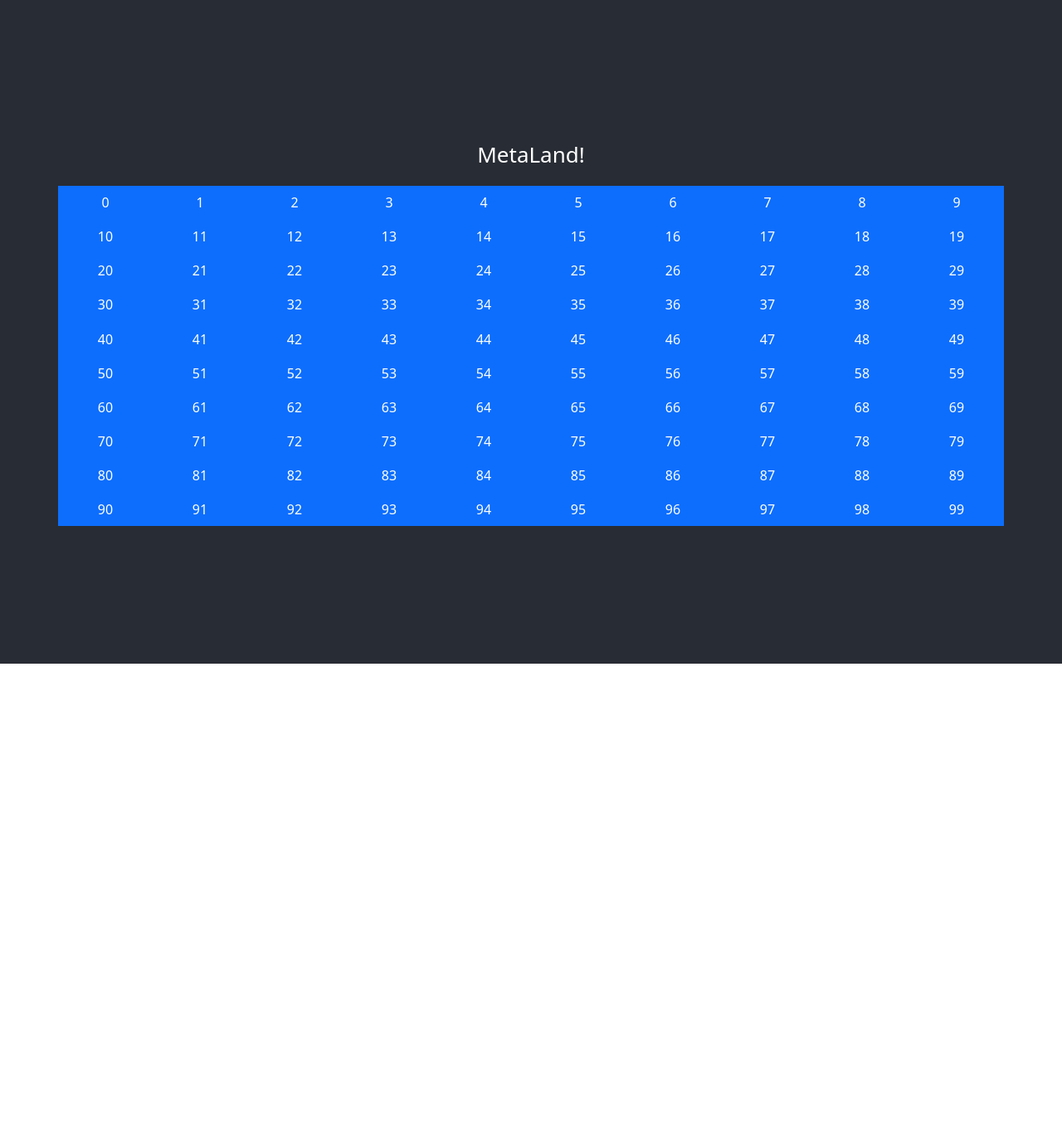
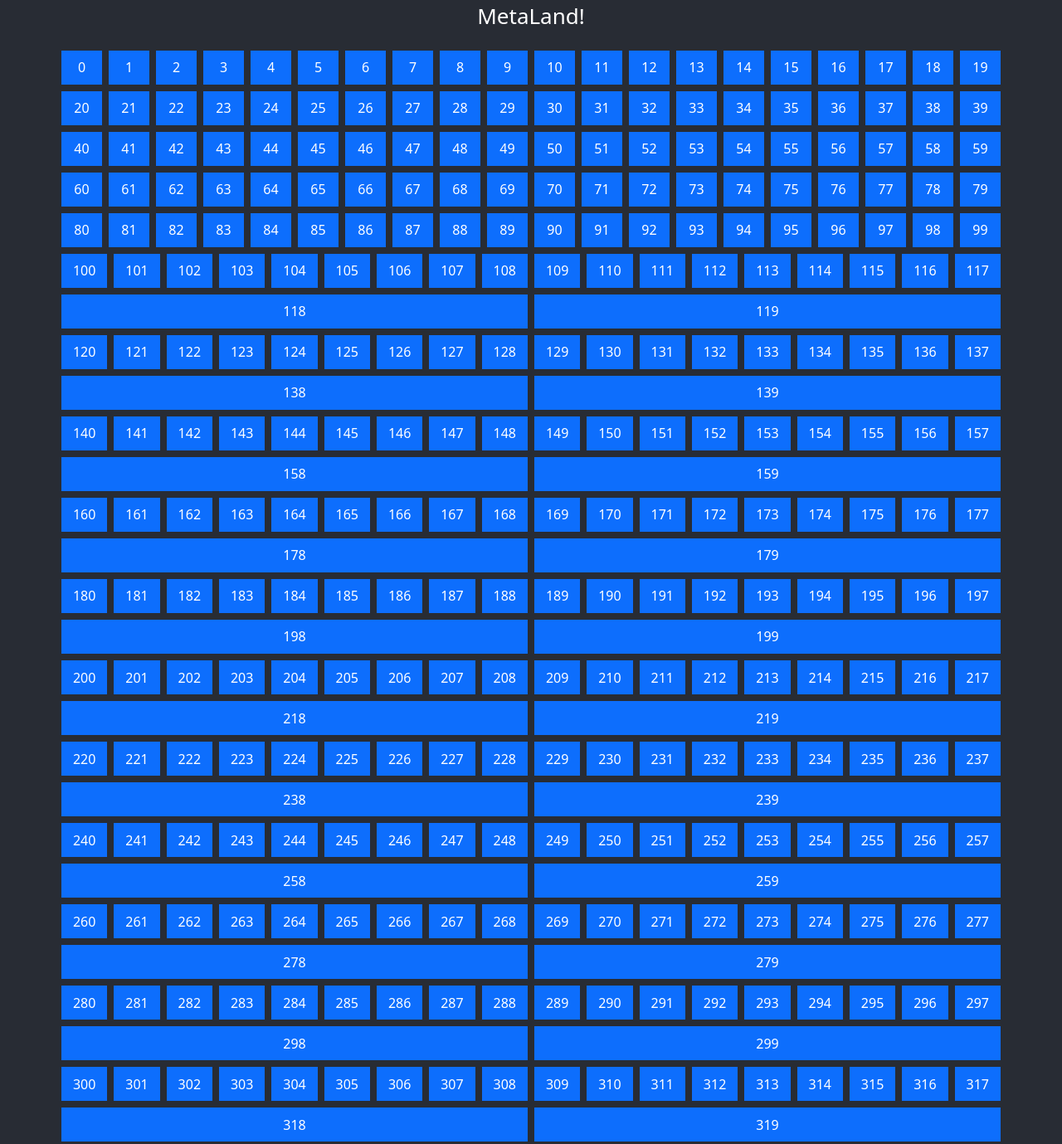
Before and after one commit to liorperlman/metaland-dapp, a React (Create React App) app: page / in a window 1280 px wide. Shown: the whole page at 83% size. Before the commit the page ends 800 px from the top, so only its background shows below. Built offline with nearby package versions, Linux system fonts and the light colour scheme.

Commit message:
extend map

```diff
--- a/src/components/Land.js
+++ b/src/components/Land.js
@@ -5,8 +5,8 @@
 
 export const ACTIONS = { AsOwned: 'setAsOwned', AsRoad: 'setAsRoad', AsPark: 'setAsPark', AsFree: 'setAsFree' }
 
-const roadArray = [11, 21, 31, 34, 41, 44, 51, 54, 61, 62, 63, 64, 65, 66, 67, 68, 76, 78, 86, 88, 98]
-const parkArray = [8, 9, 18, 19]
+const roadArray = [11, 21, 31, 34, 41, 44, 51, 54, 58, 59, 60, 61, 62, 63, 64, 65, 66, 67, 68, 76, 78, 86, 88, 98]
+const parkArray = [8, 9, 18, 19, 121, 122, 131, 132, 141, 142, 151, 152]
 
 const reducer = (land, action) => {
     switch (action.type) {
@@ -67,7 +67,7 @@
     return (
         <>
 
-            <Popup trigger={<Button className={`w-100 h-100 rounded-0 ${land.isDisabled}`} variant={land.color} style={{ outline: "none", boxShadow: "none"}} id={props.id} key={props.id}>
+            <Popup trigger={<Button className={`w-100 h-100 rounded-0 ${land.isDisabled}`} variant={land.color} style={{ outline: "none", boxShadow: "none" }} id={props.id} key={props.id}>
                 {props.id}
             </Button>} position="right center">
                 <LandPopUp id={props.id} hexId={hexId} contract={props.contract} dispatch={dispatch} account={props.accounts} isOwned1={land.isOwned} ></LandPopUp>
--- a/src/components/Map.js
+++ b/src/components/Map.js
@@ -10,9 +10,9 @@
 const createMapArray = () => {
     let allMapsArray = []
     let mapArray = []
-    for (let i = 0; i < 10; i++) {
-        for (let j = 0; j < 10; j++) {
-            mapArray.push({ id: (i * 10) + j, owner: null, type: "" })
+    for (let i = 0; i < 16; i++) {
+        for (let j = 0; j < 20; j++) {
+            mapArray.push({ id: (i * 20) + j, owner: null, type: "" })
         }
         allMapsArray.push(mapArray)
         mapArray = []
@@ -29,66 +29,100 @@
         <Container>
             <Row>
                 {splitArrayMap[0].map((land) =>
-                <Col key={land.id} className = "p-0">
-                    <Land  id={land.id} name={land.name} contract={contract} accounts={accounts} />
+                    <Col key={land.id} className="p-0 m-1">
+                        <Land id={land.id} name={land.name} contract={contract} accounts={accounts} />
                     </Col>)}
             </Row>
             <Row>
                 {splitArrayMap[1].map((land) =>
-                <Col key={land.id} className = "p-0">
+                    <Col key={land.id} className="p-0 m-1">
                         <Land id={land.id} name={land.name} contract={contract} accounts={accounts} />
                     </Col>)}
             </Row>
             <Row>
                 {splitArrayMap[2].map((land) =>
-                <Col key={land.id} className = "p-0">
+                    <Col key={land.id} className="p-0 m-1">
                         <Land id={land.id} name={land.name} contract={contract} accounts={accounts} />
                     </Col>)}
             </Row>
             <Row>
                 {splitArrayMap[3].map((land) =>
-                <Col key={land.id} className = "p-0">
+                    <Col key={land.id} className="p-0 m-1">
                         <Land id={land.id} name={land.name} contract={contract} accounts={accounts} />
                     </Col>)}
             </Row>
             <Row>
                 {splitArrayMap[4].map((land) =>
-                <Col key={land.id} className = "p-0">
+                    <Col key={land.id} className="p-0 m-1">
                         <Land id={land.id} name={land.name} contract={contract} accounts={accounts} />
                     </Col>)}
             </Row>
             <Row>
                 {splitArrayMap[5].map((land) =>
-                <Col key={land.id} className = "p-0">
+                    <Col key={land.id} className="p-0 m-1">
                         <Land id={land.id} name={land.name} contract={contract} accounts={accounts} />
                     </Col>)}
             </Row>
             <Row>
                 {splitArrayMap[6].map((land) =>
-                <Col key={land.id} className = "p-0">
+                    <Col key={land.id} className="p-0 m-1 ">
                         <Land id={land.id} name={land.name} contract={contract} accounts={accounts} />
                     </Col>)}
             </Row>
             <Row>
                 {splitArrayMap[7].map((land) =>
-                <Col key={land.id} className = "p-0">
+                    <Col key={land.id} className="p-0 m-1 ">
                         <Land id={land.id} name={land.name} contract={contract} accounts={accounts} />
                     </Col>)}
             </Row>
             <Row>
                 {splitArrayMap[8].map((land) =>
-                <Col key={land.id} className = "p-0">
+                    <Col key={land.id} className="p-0 m-1">
                         <Land id={land.id} name={land.name} contract={contract} accounts={accounts} />
                     </Col>)}
             </Row>
             <Row>
                 {splitArrayMap[9].map((land) =>
-                <Col key={land.id} className = "p-0">
+                    <Col key={land.id} className="p-0 m-1">
                         <Land id={land.id} name={land.name} contract={contract} accounts={accounts} />
                     </Col>)}
             </Row>
-
-
+            <Row>
+                {splitArrayMap[10].map((land) =>
+                    <Col key={land.id} className="p-0 m-1">
+                        <Land id={land.id} name={land.name} contract={contract} accounts={accounts} />
+                    </Col>)}
+            </Row>
+            <Row>
+                {splitArrayMap[11].map((land) =>
+                    <Col key={land.id} className="p-0 m-1">
+                        <Land id={land.id} name={land.name} contract={contract} accounts={accounts} />
+                    </Col>)}
+            </Row>
+            <Row>
+                {splitArrayMap[12].map((land) =>
+                    <Col key={land.id} className="p-0 m-1">
+                        <Land id={land.id} name={land.name} contract={contract} accounts={accounts} />
+                    </Col>)}
+            </Row>
+            <Row>
+                {splitArrayMap[13].map((land) =>
+                    <Col key={land.id} className="p-0 m-1">
+                        <Land id={land.id} name={land.name} contract={contract} accounts={accounts} />
+                    </Col>)}
+            </Row>
+            <Row>
+                {splitArrayMap[14].map((land) =>
+                    <Col key={land.id} className="p-0 m-1">
+                        <Land id={land.id} name={land.name} contract={contract} accounts={accounts} />
+                    </Col>)}
+            </Row>
+            <Row>
+                {splitArrayMap[15].map((land) =>
+                    <Col key={land.id} className="p-0 m-1">
+                        <Land id={land.id} name={land.name} contract={contract} accounts={accounts} />
+                    </Col>)}
+            </Row>
         </Container>
 
     )
```
Also changed, not shown: 1 other file (tests, documents, lock files or other folders). Lines whose indentation alone changed are shown as unchanged.
